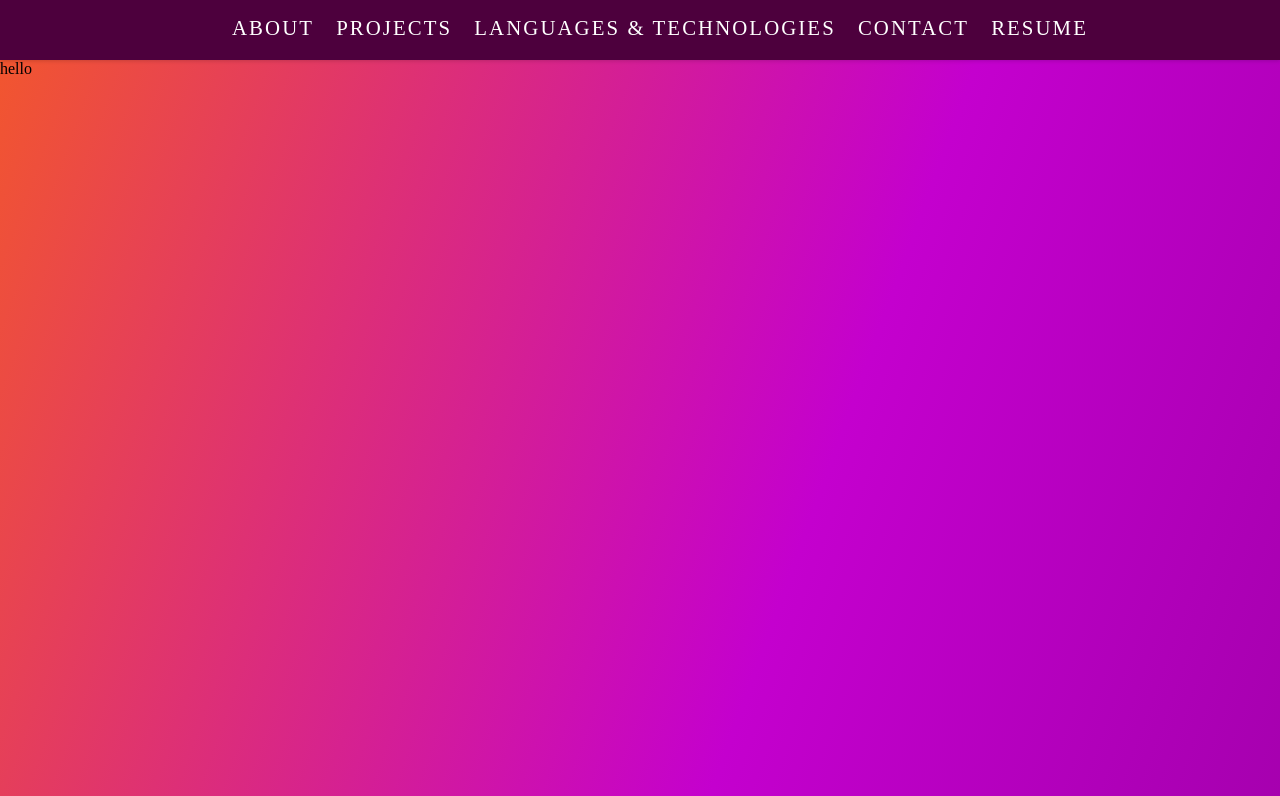
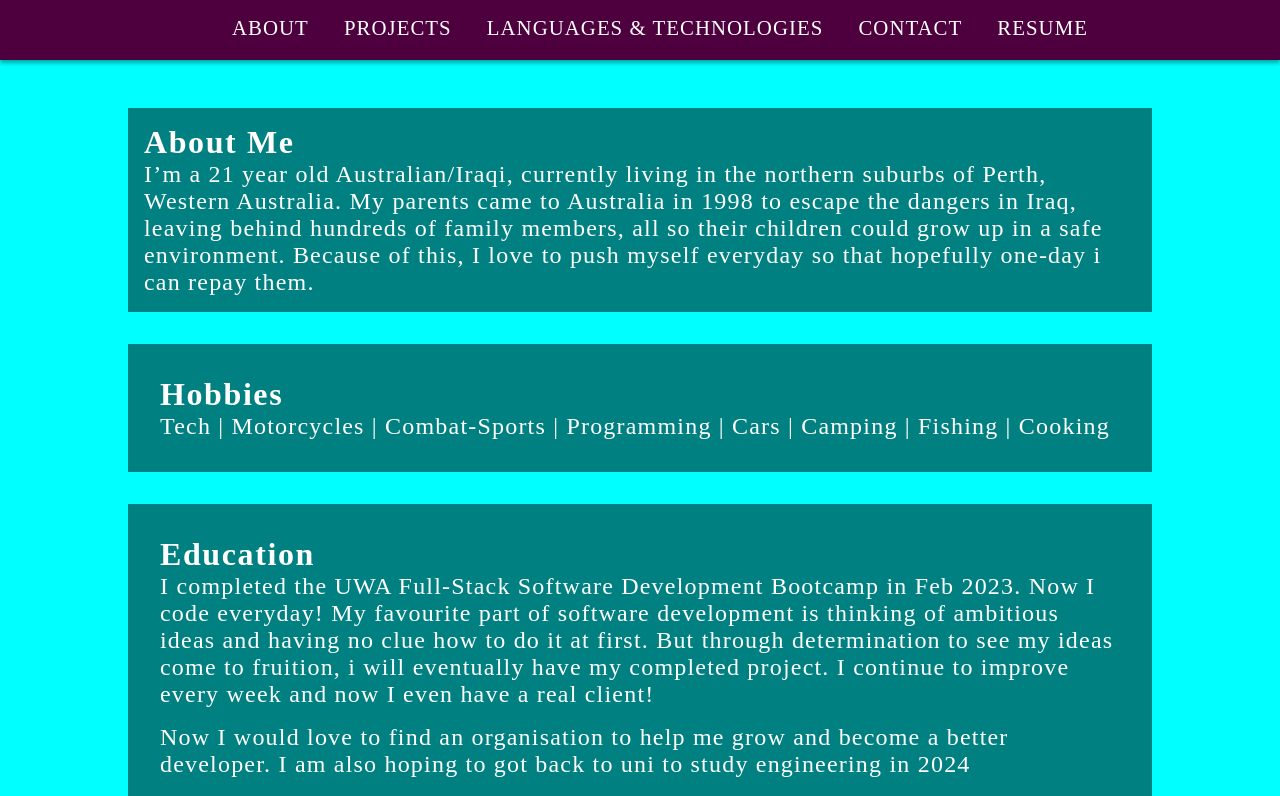
Before and after one commit to Hashimjasem/portfolio_v4, a React (Create React App) app: page / in a window 1280 px wide. Shown: the part 740-1536 px from the top of the page. Built offline with nearby package versions, Linux system fonts and the light colour scheme; a web font is replaced by a local one.

Commit message:
about section

```diff
--- a/src/App.css
+++ b/src/App.css
@@ -2,7 +2,7 @@
 
 .app {
   width: 100%;
-  background-image: linear-gradient(110deg, rgb(255, 111, 0),  rgb(196, 0, 206), rgb(130, 0, 137));
+  background-image: linear-gradient(110deg, rgb(255, 111, 0),  rgb(206, 0, 117), rgb(166, 15, 141), rgb(130, 0, 137));
 }
 
 .sticky {
@@ -12,4 +12,5 @@
 
 * {
   font-family: 'Jomhuria', serif;
+  letter-spacing: 0.05em;
 }
--- a/src/App.js
+++ b/src/App.js
@@ -4,12 +4,14 @@ import Landing from './components/Landing'
 import Projects from './components/Projects';
 import Skills from './components/Skills';
 import Education from './components/Education';
+import About from './components/About';
 
 function App() {
   return (
     <div className="app">
       <Landing/>
       <div className="sticky"><Nav/></div>
+      <About/>
       <Education/>
       <Projects/>
       <Skills/>
--- /dev/null
+++ b/src/Styles/About.css
@@ -0,0 +1,78 @@
+.AboutSec {
+    height: 92vh;
+    background-color: aqua;
+}
+
+.wrapper {
+    height: 80%;
+    width: 80%;
+    display: flex;
+    flex-wrap: wrap;
+    gap: 2rem;
+    margin: auto;
+    padding-top: 6vh;
+}
+
+.About-container {
+    padding: 1rem;
+    width: 100%;
+    height: fit-content;
+    color: white;
+    background-color: rgba(0, 0, 0, 0.499);
+}
+
+.About-header{
+    margin: 0;
+    padding: 0%;
+    font-size: xx-large;
+}
+
+.About-text{
+    margin: 0;
+    padding: 0%;
+    font-size: x-large;
+}
+
+.Hobbies-container {
+    padding: 2rem;
+    width: 100%;
+    height: fit-content;
+    color: white;
+    background-color: rgba(0, 0, 0, 0.499);
+}
+
+.Hobbies-header{
+    margin: 0;
+    padding: 0%;
+    font-size: xx-large;
+}
+
+.Hobbies-text{
+    margin: 0;
+    padding: 0%;
+    font-size: x-large;
+}
+
+.Education-container {
+    padding: 2rem;
+    width: 100%;
+    height: fit-content;
+    color: white;
+    background-color: rgba(0, 0, 0, 0.499);
+}
+
+.Education-header{
+    margin: 0;
+    padding: 0%;
+    font-size: xx-large;
+}
+
+.Education-text{
+    margin: 0;
+    padding: 0%;
+    font-size: x-large;
+}
+
+.par-2{
+    padding-top: 1rem;
+}
--- a/src/Styles/Education.css
+++ b/src/Styles/Education.css
@@ -1,4 +1,4 @@
 .EducationSec {
     height: 92vh;
-
+    background-color: rgb(153, 222, 16);
 }
--- a/src/Styles/Nav.css
+++ b/src/Styles/Nav.css
@@ -6,7 +6,7 @@
     display: flex;
     align-items: center;
     justify-content: center;
-    box-shadow:  rgba(0, 0, 0, 0.16) 0px 1px 4px;;
+    box-shadow:  rgba(0, 0, 0, 0.336) 0px 3px 4px;;
 }
 
 .nav-items {
--- a/src/Styles/Projects.css
+++ b/src/Styles/Projects.css
@@ -3,6 +3,7 @@
     width: 100%;
     display: flex;
     justify-items: center;
+    background-color: blue;
 }
 
 .project-container {
--- /dev/null
+++ b/src/components/About.js
@@ -0,0 +1,38 @@
+import '../Styles/About.css'
+
+function About() {
+    return (
+        <div className="AboutSec">
+            <div className='wrapper'>
+                <div className='About-container'>
+                    <h1 className='About-header'>About Me</h1>
+                    <p className='About-text'>I’m a 21 year old Australian/Iraqi, currently living in the northern suburbs of Perth, Western Australia.
+                        My parents came to Australia in 1998 to escape the dangers in Iraq, leaving behind hundreds of family members, all so their children could grow up in a safe environment.
+                        Because of this, I love to push myself everyday so that hopefully one-day i can repay them.
+                    </p>
+                </div>
+                <div className='Hobbies-container'>
+                    <h1 className='Hobbies-header'>Hobbies</h1>
+                    <p className='Hobbies-text'>
+                        Tech | Motorcycles | Combat-Sports | Programming | Cars | Camping | Fishing | Cooking
+                    </p>
+                </div>
+                <div className='Education-container'>
+                    <h1 className='Education-header'>Education</h1>
+                    <p className='Education-text'>
+                        I completed the UWA Full-Stack Software Development Bootcamp in Feb 2023. Now I code everyday!
+                        My favourite part of software development is thinking of ambitious ideas and having no clue how to do it at first. But through determination to see my ideas come to fruition, i will eventually have my completed project. I continue to improve every week and now I even have a real client!
+                    </p>
+                    <p className='Education-text par-2'>
+                        Now I would love to find an organisation to help me grow and become a better developer.
+                        I am also hoping to got back to uni to study engineering in 2024</p>
+                </div>
+            </div>
+
+
+
+        </div>
+    );
+}
+
+export default About;
```
